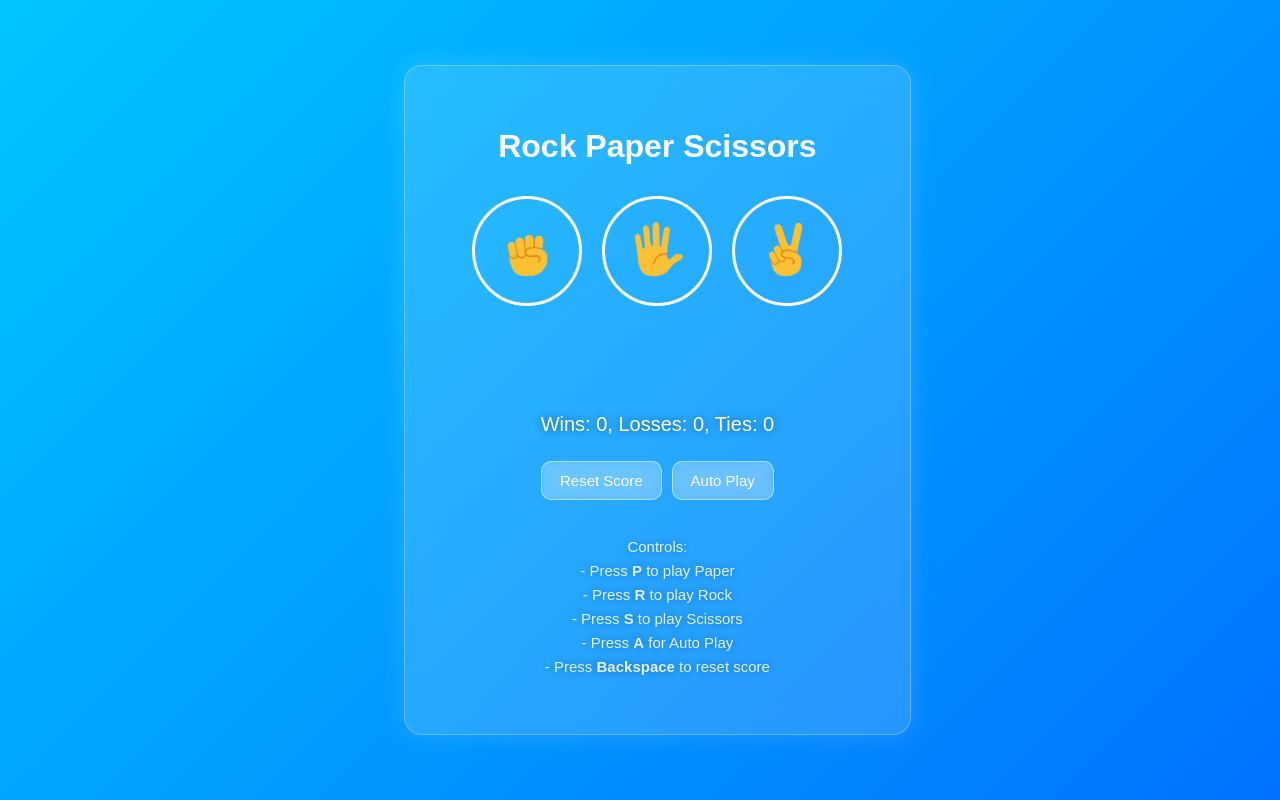
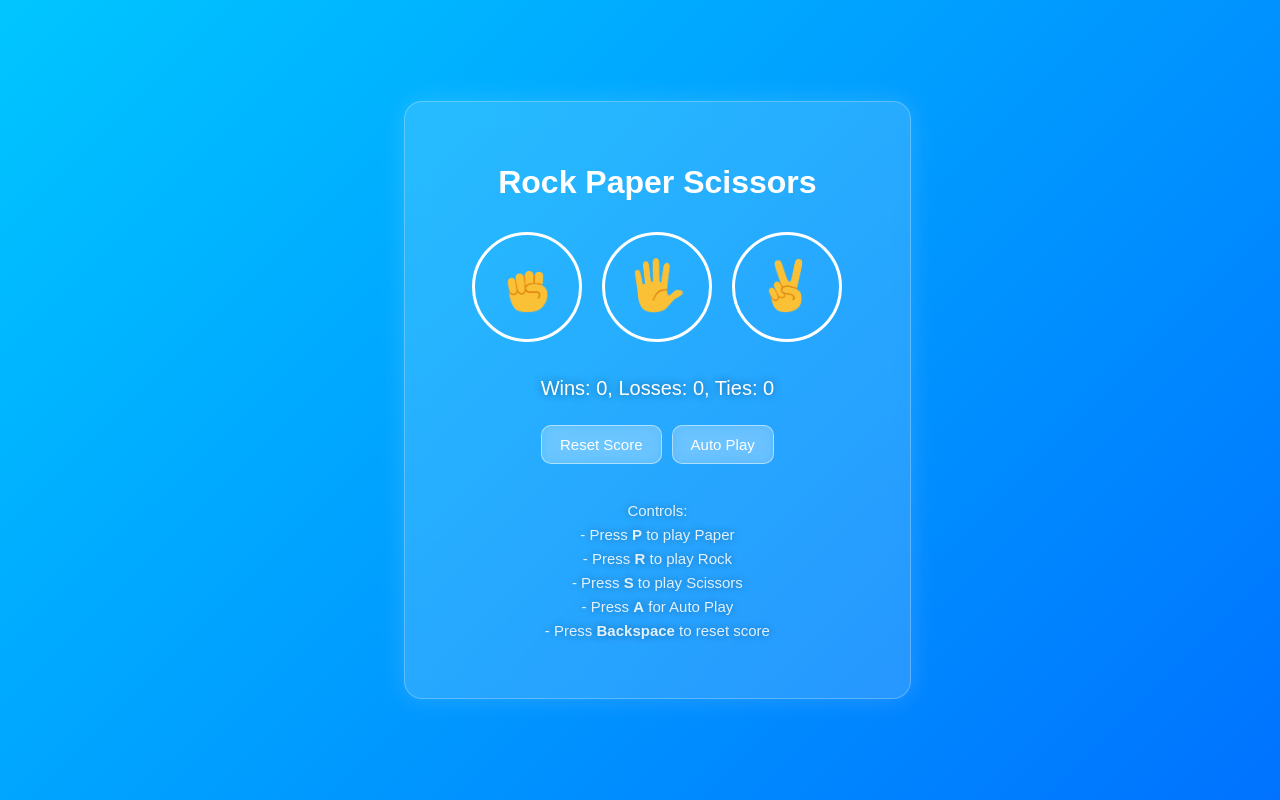
Before and after one commit to sovilleda07/rock-paper-scissors-react, a React (Vite) app: page / in a window 1280 px wide. Built offline with nearby package versions, Linux system fonts and the light colour scheme.

Commit message:
Create Result component

```diff
--- a/src/App.jsx
+++ b/src/App.jsx
@@ -1,6 +1,7 @@
 import { useEffect, useState } from 'react';
 import { MoveButton } from './components/MoveButton';
 import { Moves } from './components/Moves';
+import { Result } from './components/Result';
 import './App.css';
 
 const MOVES = ['rock', 'paper', 'scissors'];
@@ -92,9 +93,7 @@ function App() {
         ))}
       </div>
 
-      <p className={`result ${result.includes('win') ? 'win' : result.includes('lose') ? 'lose' : 'tie'}`}>
-        {result}
-      </p>
+      <Result result={result} />
 
       {moves && (
         <Moves
--- /dev/null
+++ b/src/components/Result.jsx
@@ -0,0 +1,12 @@
+export function Result({ result }) {
+  if (!result) return null;
+
+  const className =
+    result === 'You win.'
+      ? 'result win'
+      : result === 'You lose.'
+        ? 'result lose'
+        : 'result tie';
+
+  return <p className={className}>{result}</p>;
+}
```
